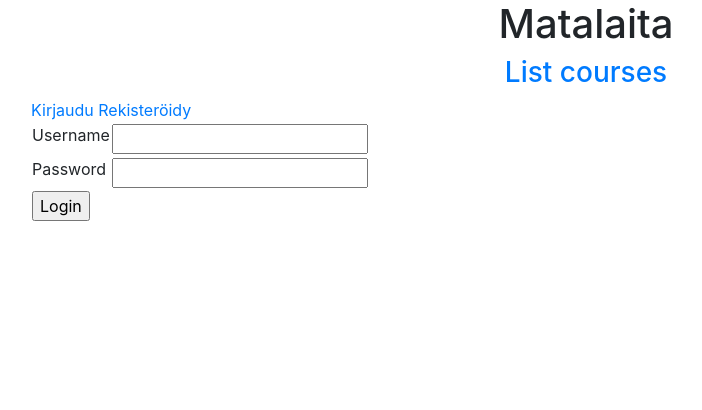
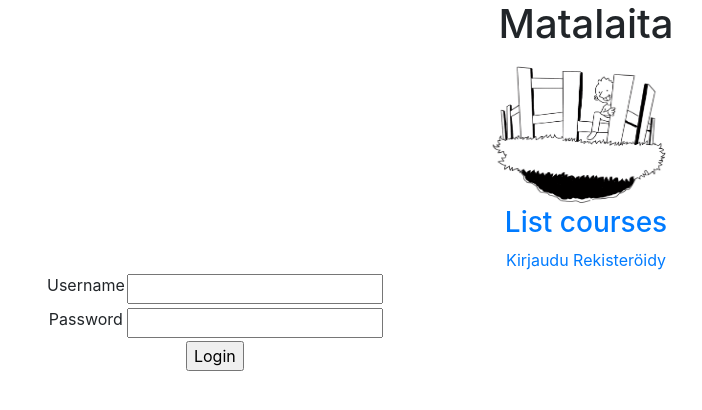
Before and after one commit to Varjokorento/tsohasovellus19, a Flask app: page /auth/login in a window 1280 px wide. Shown: the top 410 px of the page, without its empty margins (54-756 px from the left). Run offline with Flask 2, Linux system fonts and the light colour scheme; some libraries are stand-ins or nearby versions.

Commit message:
Tweaked UI. Added intro image.

```diff
--- a/application/templates/auth/loginform.html
+++ b/application/templates/auth/loginform.html
@@ -2,8 +2,10 @@
 
 {% block body %}
 {{ error }}
+<div class="container">
+<div class="text-center">
 <form method="POST" action="{{ url_for('auth_login') }}">
-  <table>
+  <table class="text-center">
     <tr>
       <td>
 	{{ form.username.label }}
@@ -26,4 +28,6 @@
       </td>
     </tr>
 </form>
+</div>
+</div>
 {% endblock %}
--- a/application/templates/layout.html
+++ b/application/templates/layout.html
@@ -7,10 +7,14 @@
     </head>
     <div class="container">
     <h1 class="text-center">Matalaita</h1>
+    <div class="text-center">
+            <img src= {{ url_for('static', filename = 'images/intro.jpg') }} alt="introimage" width="200" height="150">
+        </div>
             <h3 class="text-center"><a href="{{ url_for('courses_index') }}">List courses</a></h3>
             {% if current_user.is_authenticated %}
             <h3 class="text-center" ><a href="{{ url_for('courses_form') }}">Add a course</a></h3>
             {% endif %}
+            <div class="text-center">
     <body>
             {% if current_user.is_authenticated %}
             <p>
@@ -28,4 +32,5 @@
 
     </body>
 </div>
+</div>
 </html>
```
Also changed, not shown: application/static/images/intro.jpg (added).
